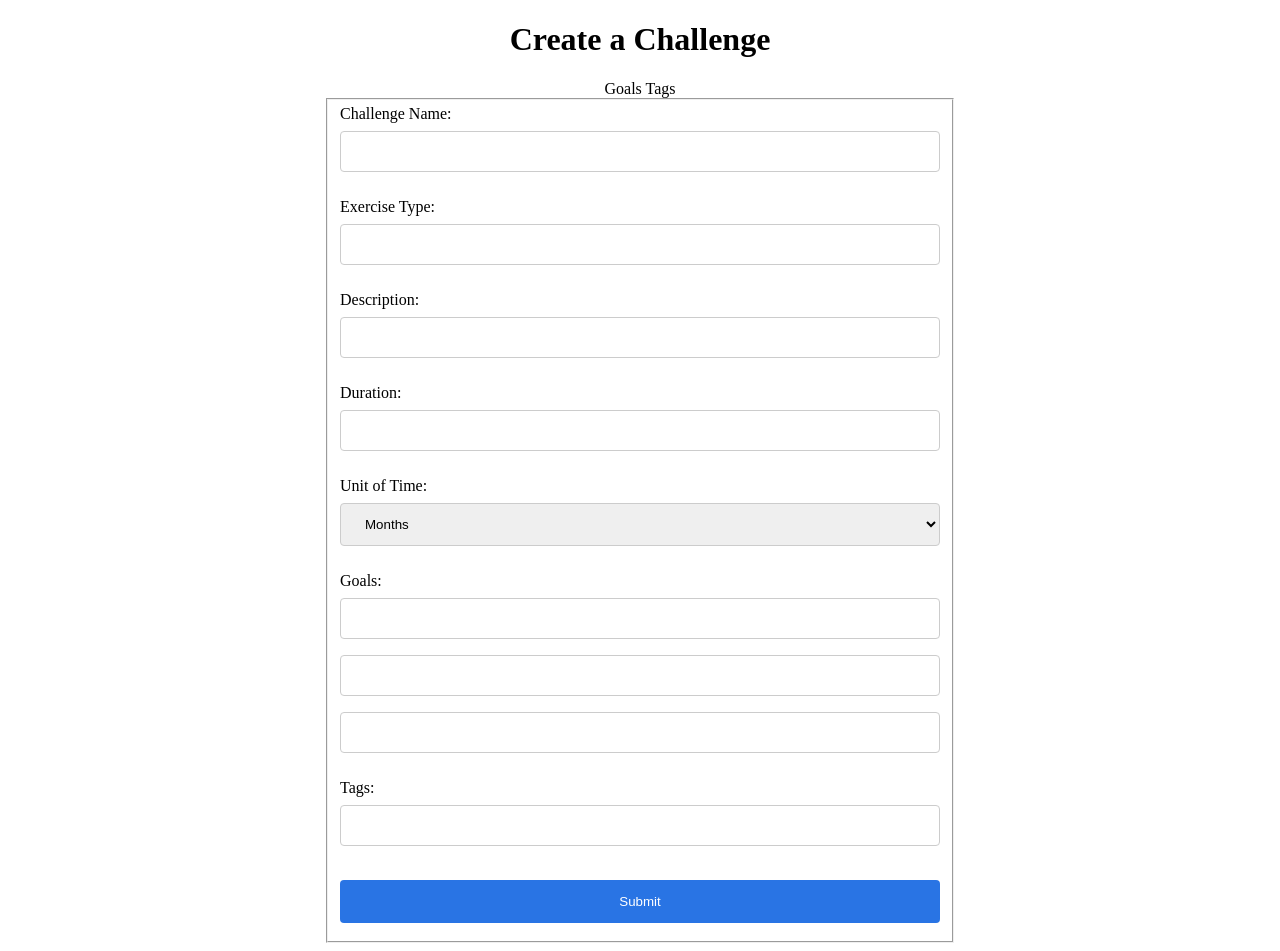
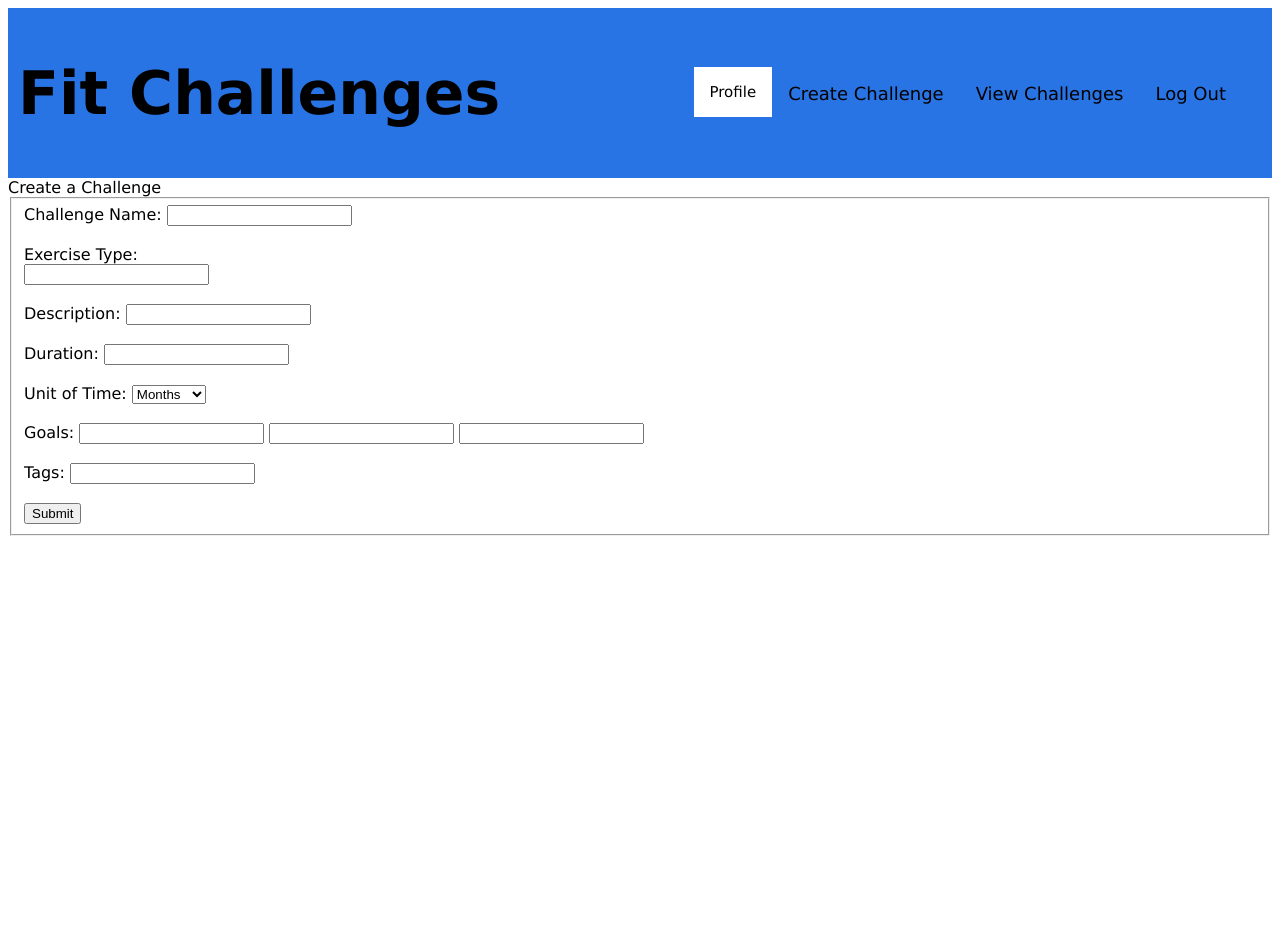
Before and after one commit to crystalelie/Crowd-Sourced-Fitness-Challenge-App, a Flask app: page /home/1/challenge in a window 1280 px wide. After the commit the page ends 536 px from the top, so only its background shows below. Run offline with Flask 2, Linux system fonts and the light colour scheme; data that the repository does not hold is empty.

Commit message:
Updated html for template css

```diff
--- a/templates/create.html
+++ b/templates/create.html
@@ -2,19 +2,39 @@
 <html>
   <head>
     <meta name="viewport" content="width=device-width, initial-scale=1.0">
-{#    <link rel="stylesheet" href="{{ url_for('static', filename= '')}}" type="text/css">#}
-    <link rel="stylesheet" href="{{ url_for('static', filename= 'css/index.css')}}" type="text/css">
-
+    <link rel="stylesheet" href="{{ url_for('static', filename= 'css/template.css')}}" type="text/css">
+    <link rel="stylesheet" href="{{ url_for('static', filename= 'css/create.css')}}" type="text/css">
 
   </head>
   <body>
 
-    <div class="header">
-      <h1>Create a Challenge</h1>
-    </div>
+<div class="container">
+      <div class="main">
+        <div class="header">
+          <h1>Fit Challenges</h1>
+        </div>
 
-                    <th>Goals</th>
-                    <th>Tags</th>
+        <div class="menu">
+          <div class="navItem">
+            <a href="/" class="active">Log Out</a>
+          </div>
+          <div class="navItem">
+            <a  class="active">View Challenges</a>
+          </div>
+          <div class="navItem">
+            <a  class="active">Create Challenge</a>
+          </div>
+{#            Change the following href so that it is /home/{{ user_name["id"] }}#}
+          <div class="active-page">
+            <a class="active">Profile</a>
+          </div>
+        </div>
+      </div>
+
+      <div class="create">
+        <div class="subheader">
+          Create a Challenge
+        </div>
 
       <div class="create-challenge">
         <form method="POST">
```
